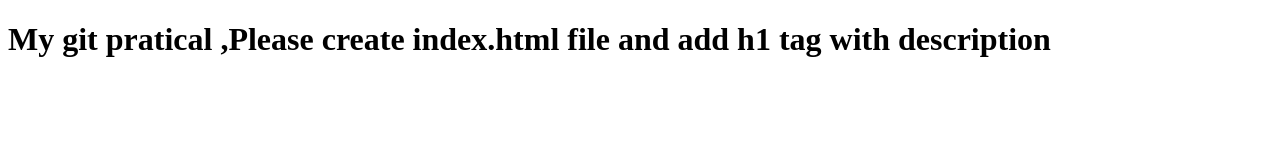
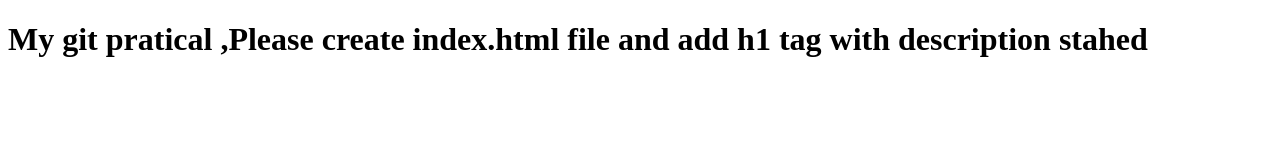
Before and after one commit to zaladigvijay/Test-git, a plain HTML site: page index.html in a window 1280 px wide. Drawn offline with Linux system fonts and the light colour scheme.

Commit message:
Fix title2 commited

```diff
--- a/index.html
+++ b/index.html
@@ -8,6 +8,6 @@
 
 </head>
 <body>
-    <h1> My git pratical ,Please create index.html file and add h1 tag with description </h1>
+    <h1> My git pratical ,Please create index.html file and add h1 tag with description  stahed</h1>
 </body>
 </html>
```
